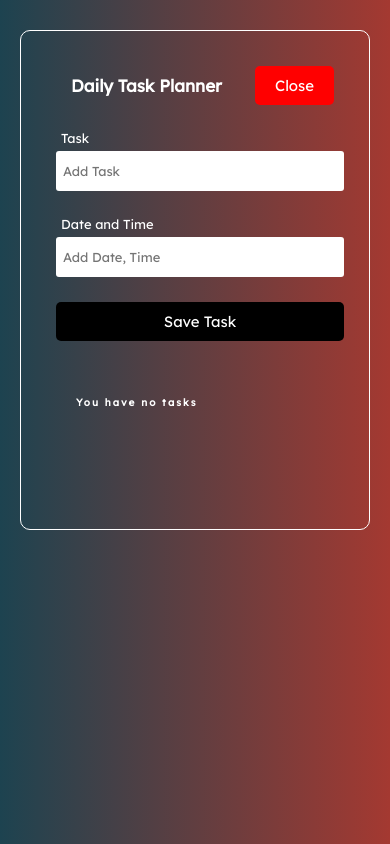
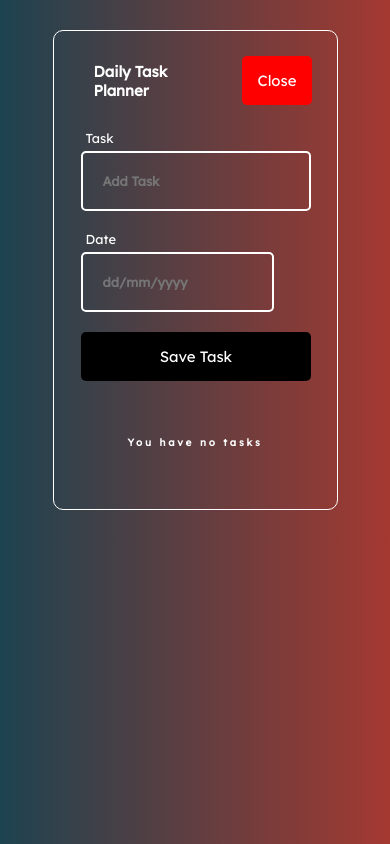
Before and after one commit to Rei-ne/daily-task-planner-react, a React (Create React App) app: page / in a window 390 px wide. Both pictures are taken after a click on the button "Add". Built offline with nearby package versions, Linux system fonts and the light colour scheme; no server answers.

Commit message:
tweaking

```diff
--- a/src/components/AddTask.js
+++ b/src/components/AddTask.js
@@ -1,10 +1,12 @@
 import { useState } from 'react'
+import DatePicker from 'react-datepicker'
+import "react-datepicker/dist/react-datepicker.css"
 
 //functional component that adds a task
 const AddTask = ({ onAdd }) => {
     const [text, setText] = useState("")
-    const [day, setDay] = useState("")
-    // const [reminder, setReminder] = useState(false)
+    const [selectedDate, setSelectedDate] = useState(null)
+
 
 
     const onSubmit = (e) => {
@@ -15,13 +17,13 @@ const AddTask = ({ onAdd }) => {
             return
         }
 
-        onAdd({ text, day })
+        onAdd({ text, selectedDate })
 
         // update the state
 
         setText("")
-        setDay("")
-        // setReminder(false)
+        setSelectedDate(null)
+
     }
 
     // the react ui
@@ -32,14 +34,16 @@ const AddTask = ({ onAdd }) => {
                 <label>Task</label>
                 <input type='text' placeholder='Add Task' value={text} onChange={(e) => setText(e.target.value)} />
             </div>
-            <div className="form-control">
-                <label>Date and Time</label>
-                <input type='text' placeholder='Add Date, Time' value={day} onChange={(e) => setDay(e.target.value)} />
+            <div className="form-control datepicker">
+                <label>Date</label>
+                <DatePicker
+                    selected={selectedDate}
+                    onChange={date => setSelectedDate(date)}
+                    placeholderText={'dd/mm/yyyy'}
+                    filterDate={date => date.getDay() !== 6 && date.getDay() !== 0} // weekends cancel
+                    showYearDropdown // year show and scrolldown alos
+                />
             </div>
-            {/* <div className="form-control form-control-check">
-                <label>Set Reminder</label>
-                <input type='checkbox' checked={reminder} value={reminder} onChange={(e) => setReminder(e.currentTarget.checked)} />
-            </div> */}
 
             <input type="submit" value='Save Task' className="btn btn-save" />
         </form>
--- a/src/components/Task.js
+++ b/src/components/Task.js
@@ -6,7 +6,7 @@ const Task = ({ task, onDelete, onToggle }) => {
             onDoubleClick={() => { onToggle(task.id) }}>
             <h3>{task.text} <FaTimes style={{ color: 'red', cursor: 'pointer' }}
                 onClick={() => onDelete(task.id)} /> </h3>
-            <p>{task.day}</p>
+            <p>{task.selectedDate}</p>
         </div>
     )
 }
--- a/src/index.css
+++ b/src/index.css
@@ -5,7 +5,8 @@ body {
   margin: 0;
   background: linear-gradient(to right, #1d4350, #a43931); /* W3C, IE 10+/ Edge, Firefox 16+, Chrome 26+, Opera 12+, Safari 7+ */
 color: white;
-
+display: flex;
+justify-content: center;
 }
 
 code {
@@ -25,7 +26,7 @@ code {
 
 .container {
   max-width: 500px;
-  margin: 30px auto;
+  margin: 40px auto;
   overflow: auto;
   min-height: 300px;
   border: 1px solid white;
@@ -37,20 +38,12 @@ code {
 
 .paragraph {
   padding: 1px;
-  margin: 5px 30px;
+  margin: 15px 30px;
   letter-spacing: 2px;
+  text-align: center;
 
   }
-  .form-control label{
-    margin-left: 20px;
-    }
 
-    .form-control input placeholder{
-      font-size: 10px !important;
-      padding-left: 20px;
-
-
-    }
 .header {
       display: flex;
       justify-content: space-between;
@@ -60,8 +53,11 @@ code {
     }
 
     h1{
+      font-size: 25px;
+    padding-right: 20px;
+    padding-left: 20px;
+    margin-right: 10px;
 
-    padding-left: 20px;
     }
 
     .btn {
@@ -78,8 +74,9 @@ code {
       font-family: inherit;
     }
 
-    .btn:focus {
-      outline: none;
+    .btn:hover {
+background: green;
+
     }
 
     .btn:active {
@@ -92,10 +89,13 @@ code {
     }
 
     .task {
-      background: #f4f4f4;
-      margin: 5px;
+      background: #1d4350;
+      margin: 10px;
       padding: 10px 20px;
       cursor: pointer;
+      color: white;
+      border-radius: 3px;
+      max-width: 100%;
     }
 
 
@@ -104,37 +104,63 @@ code {
       display: flex;
       align-items: center;
       justify-content: space-between;
+      font-weight: 200;
     }
 
     .add-form {
       margin-bottom: 40px;
     }
 
+  /* input tasks */
+
     .form-control {
+      position: relative;
       margin: 20px 0;
     }
 
     .form-control label {
       display: block;
+      margin-left: 10px;
+      margin-bottom: 5px;
     }
 
     .form-control input {
     width: 100%;
-      height: 40px;
-      margin: 5px;
-      padding: 3px 7px;
-    border-radius: 3px;
-    border: none;
+    height: 100%;
+    border: 2px solid white;
+    border-radius: 5px;
+    -webkit-border-radius: 5px;
+    -moz-border-radius: 5px;
+    -ms-border-radius: 5px;
+    -o-border-radius: 5px;
+    font-family: inherit;
+    font-family: inherit;
+    color: white;
+    font-weight: bold;
+    outline: none;
+    padding: 1.25rem;
+    background: none;
 
     }
+    input:hover{
+      border-color: #6de490;
+  }
+
+    .form-control input placeholder{
+        font-size: 10px !important;
+        padding-left: 20px;
+
+
+      }
+
 
 @media (max-width: 768px){
 
   .container {
-    width: 350px;
+    width: 380px;
     margin: 30px auto;
     overflow: auto;
-    min-height: 500px;
+    min-height: 400px;
     border: 1.5px solid white;
     padding: 30px;
     border-radius:10px;
@@ -147,7 +173,7 @@ h1 {
     padding: 15px;
     margin: 15px 10px;
     letter-spacing: 2px;
-    font-size: 10px;
+    font-size: 12px;
     }
 body {
   font-size: 13px;
@@ -165,20 +191,24 @@ margin-left: 10px;
 
 }
 /* smaller screens */
-@media (max-width: 380px){
+@media (max-width: 480px){
+body {
+  margin: 0;
+  padding: 0;
 
+}
 .container{
-  width: 250px;
+  width: 285px;
   margin: 30px auto;
   overflow: auto;
-  min-height: 350px;
+  min-height: 400px;
   border: 1.5px solid white;
   padding: 20px;
   border-radius:10px;
 }
 
 h1 {
-  font-size: 14px !important;
+  font-size: 15px !important;
 
   }
 /* you have no tasks */
```
Also changed, not shown: src/firebase.js (added, +18 -0 lines). Lines whose indentation alone changed are shown as unchanged.
